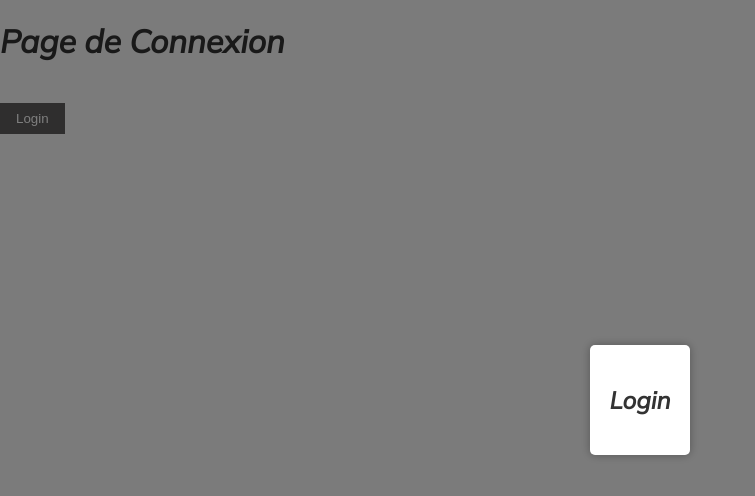
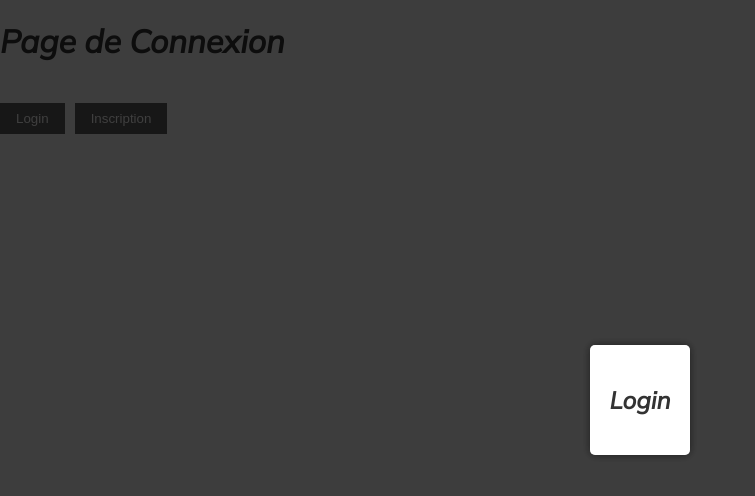
Before and after one commit to LeRoiJeanKing/protutore, a Next.js app: page /connexion in a window 1280 px wide. Shown: the top 496 px of the page, without its empty margins (0-755 px from the left). Built offline with nearby package versions, Linux system fonts and the light colour scheme.

Commit message:
couscous

```diff
--- a/pages/connexion.js
+++ b/pages/connexion.js
@@ -5,6 +5,7 @@ import Sidebar from '../components/Sidebar';
 
 const ConnexionPage = () => {
   const [isLoginModalOpen, setIsLoginModalOpen] = useState(false);
+  const [isRegistrationModalOpen, setIsRegistrationModalOpen] = useState(false);
 
   const openLoginModal = () => {
     setIsLoginModalOpen(true);
@@ -12,6 +13,14 @@ const ConnexionPage = () => {
 
   const closeLoginModal = () => {
     setIsLoginModalOpen(false);
+  };
+
+  const openRegistrationModal = () => {
+    setIsRegistrationModalOpen(true);
+  };
+
+  const closeRegistrationModal = () => {
+    setIsRegistrationModalOpen(false);
   };
 
   return (
@@ -22,6 +31,7 @@ const ConnexionPage = () => {
       <button
         style={{
           marginTop: '20px',
+          marginRight: '10px',
           padding: '8px 16px',
           cursor: 'pointer',
         }}
@@ -30,8 +40,28 @@ const ConnexionPage = () => {
         Login
       </button>
 
+      {/* Bouton pour ouvrir la fenêtre modale d'inscription */}
+      <button
+        style={{
+          marginTop: '20px',
+          padding: '8px 16px',
+          cursor: 'pointer',
+        }}
+        onClick={openRegistrationModal}
+      >
+        Inscription
+      </button>
+
       {/* Fenêtre modale de login */}
       <LoginModal isOpen={isLoginModalOpen} onClose={closeLoginModal} />
+
+      {/* Fenêtre modale d'inscription */}
+      <LoginModal isOpen={isRegistrationModalOpen} onClose={closeRegistrationModal}>
+        {/* Contenu de la fenêtre modale d'inscription */}
+        <h2>Inscription</h2>
+        {/* Ajoute les champs pour le pseudo, le mot de passe, etc. ici */}
+        <button onClick={closeRegistrationModal}>Fermer</button>
+      </LoginModal>
     </div>
   );
 };
```
